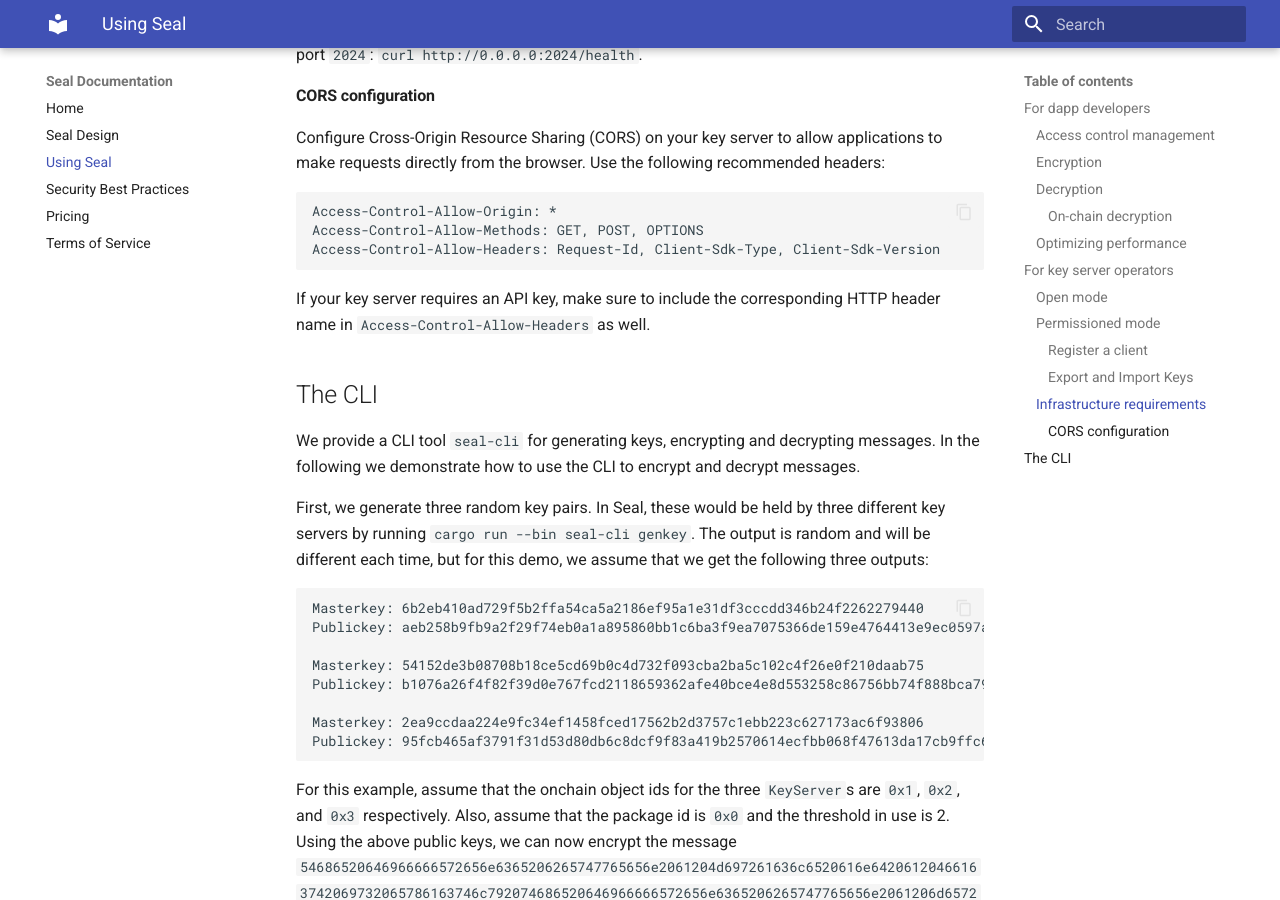
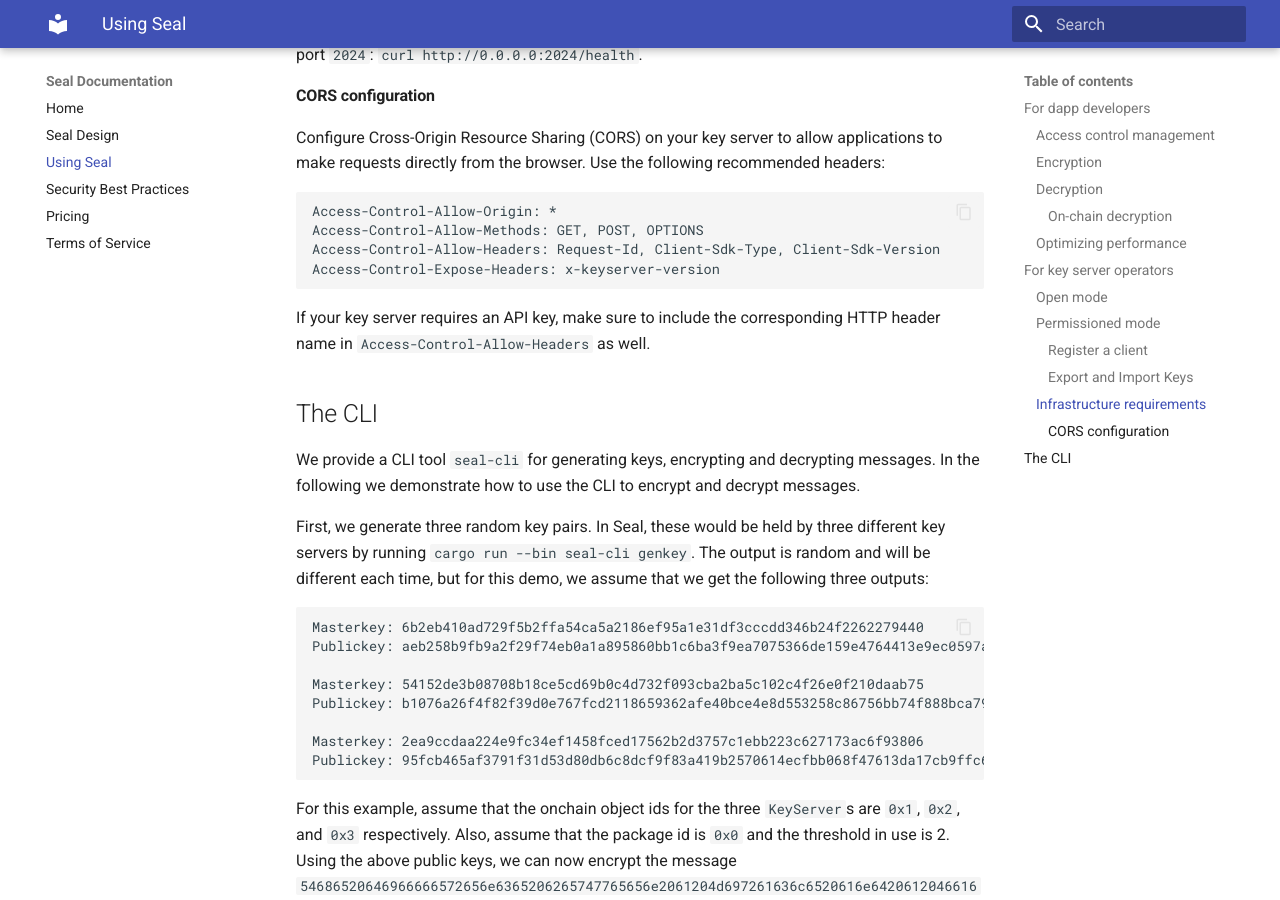
Before and after one commit to zonxa/seal, an MkDocs documentation site: the page built from docs/UsingSeal.md, in a window 1280 px wide and 900 px high, scrolled down 15142 px. Built offline with MkDocs 1.6.1 and Material for MkDocs 9.7.7, drawn with Linux system fonts in a browser that asks for light colours.

Commit message:
[Docs] Add reasponse header to cors (#276)

````diff
--- a/docs/UsingSeal.md
+++ b/docs/UsingSeal.md
@@ -553,6 +553,7 @@
 Access-Control-Allow-Origin: *
 Access-Control-Allow-Methods: GET, POST, OPTIONS
 Access-Control-Allow-Headers: Request-Id, Client-Sdk-Type, Client-Sdk-Version
+Access-Control-Expose-Headers: x-keyserver-version
 ```
 If your key server requires an API key, make sure to include the corresponding HTTP header name in `Access-Control-Allow-Headers` as well.
 
````
